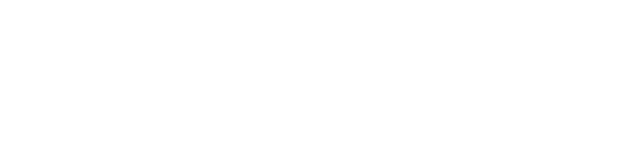
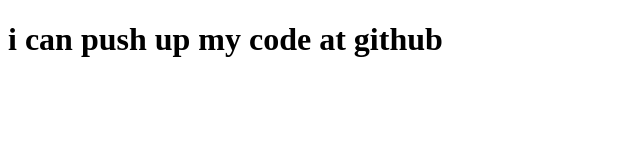
Before and after one commit to YHMunna/My-First-Repo, a plain HTML site: page index.html in a window 1280 px wide. Shown: the whole page, without its empty margins (0-640 px from the left). Drawn offline with Linux system fonts and the light colour scheme.

Commit message:
add header

```diff
--- a/index.html
+++ b/index.html
@@ -7,6 +7,7 @@
     <meta name="viewport" content="width=device-width, initial-scale=1.0">
     <title>Document</title>
 </head>
+<h1>i can push up my code at github</h1>
 
 <body>
 
```
